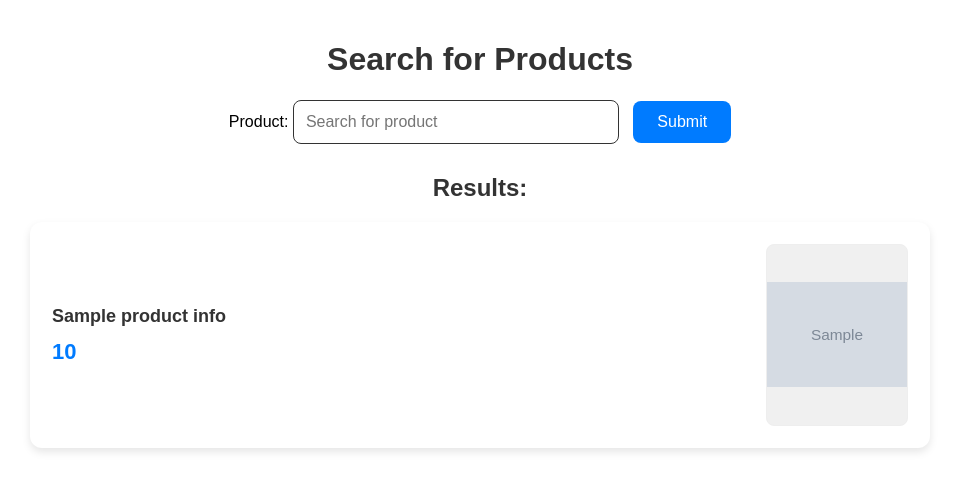
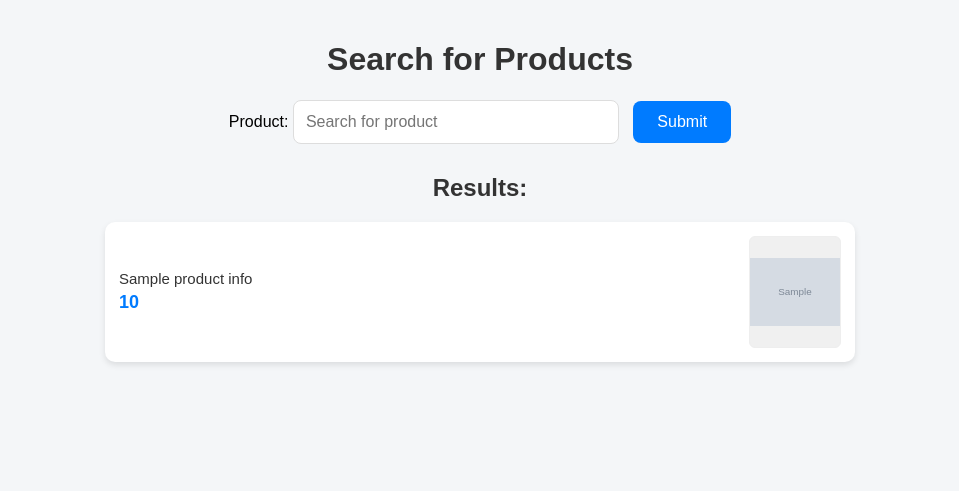
Before and after one commit to Varuun06/FlipScope, a Django app: template phonescrap/templates/home.html in a window 1280 px wide. Shown: the top 491 px of the page, without its empty margins (160-1119 px from the left). Run offline with Django 5.2, Linux system fonts and the light colour scheme; the template is opened without the code that fills it: most values are stand-ins (such as "Sample title", 1, 10 or a date in 2020); grey boxes marked "Sample" are stand-in pictures.

Commit message:
Formatted Version

```diff
--- a/phonescrap/templates/home.html
+++ b/phonescrap/templates/home.html
@@ -8,7 +8,7 @@
 <style>
     body {
         font-family: Arial, sans-serif;
-        background-color: #ffffff;
+        background-color: #f4f6f8;
         margin: 0;
         padding: 20px;
     }
@@ -27,7 +27,7 @@
         padding: 12px;
         width: 300px;
         border-radius: 8px;
-        border: 1px solid #333;
+        border: 1px solid #ddd;
         font-size: 16px;
         margin-right: 10px;
     }
@@ -36,7 +36,7 @@
         padding: 12px 24px;
         border: none;
         background-color: #007BFF;
-        color: rgb(255, 255, 255);
+        color: white;
         border-radius: 8px;
         font-size: 16px;
         cursor: pointer;
@@ -48,7 +48,7 @@
     }
 
     .results-container {
-        max-width: 900px;
+        max-width: 750px;
         margin: 0 auto;
         padding: 0 20px;
     }
@@ -57,53 +57,52 @@
         display: flex;
         align-items: center;
         background: rgb(255, 255, 255);
-        border-radius: 12px;
-        box-shadow: 0 4px 8px rgba(0, 0, 0, 0.1);
-        margin-bottom: 20px;
-        padding: 20px;
+        border-radius: 10px;
+        box-shadow: 0 3px 6px rgba(0, 0, 0, 0.1);
+        margin-bottom: 12px;
+        padding: 12px;
         text-decoration: none;
         color: inherit;
         transition: all 0.3s ease;
         cursor: pointer;
         border: 2px solid transparent;
+        min-height: 80px;
     }
 
     .product-card:hover {
-        transform: translateY(-4px);
-        box-shadow: 0 8px 20px rgba(0, 0, 0, 0.15);
+        transform: translateY(-3px);
+        box-shadow: 0 6px 15px rgba(0, 0, 0, 0.15);
         border-color: #007BFF;
     }
 
     .product-info {
         flex: 1;
-        padding-right: 20px;
+        padding-right: 12px;
         text-align: left;
     }
 
     .product-name {
-        font-size: 18px;
-        font-weight: bold;
+        font-size: 15px;
         color: #333;
-        margin-bottom: 8px;
-        line-height: 1.4;
+        margin-bottom: 4px;
+        line-height: 1.2;
         display: -webkit-box;
-        -webkit-line-clamp: 2;
         -webkit-box-orient: vertical;
         overflow: hidden;
     }
 
     .product-price {
-        font-size: 22px;
+        font-size: 18px;
         font-weight: bold;
         color: #007BFF;
-        margin-top: 10px;
+        margin-top: 4px;
     }
 
     .product-image {
         flex-shrink: 0;
-        width: 140px;
-        height: 180px;
-        border-radius: 8px;
+        width: 90px;
+        height: 110px;
+        border-radius: 6px;
         overflow: hidden;
         background: rgb(240, 240, 240);
         display: flex;
```
